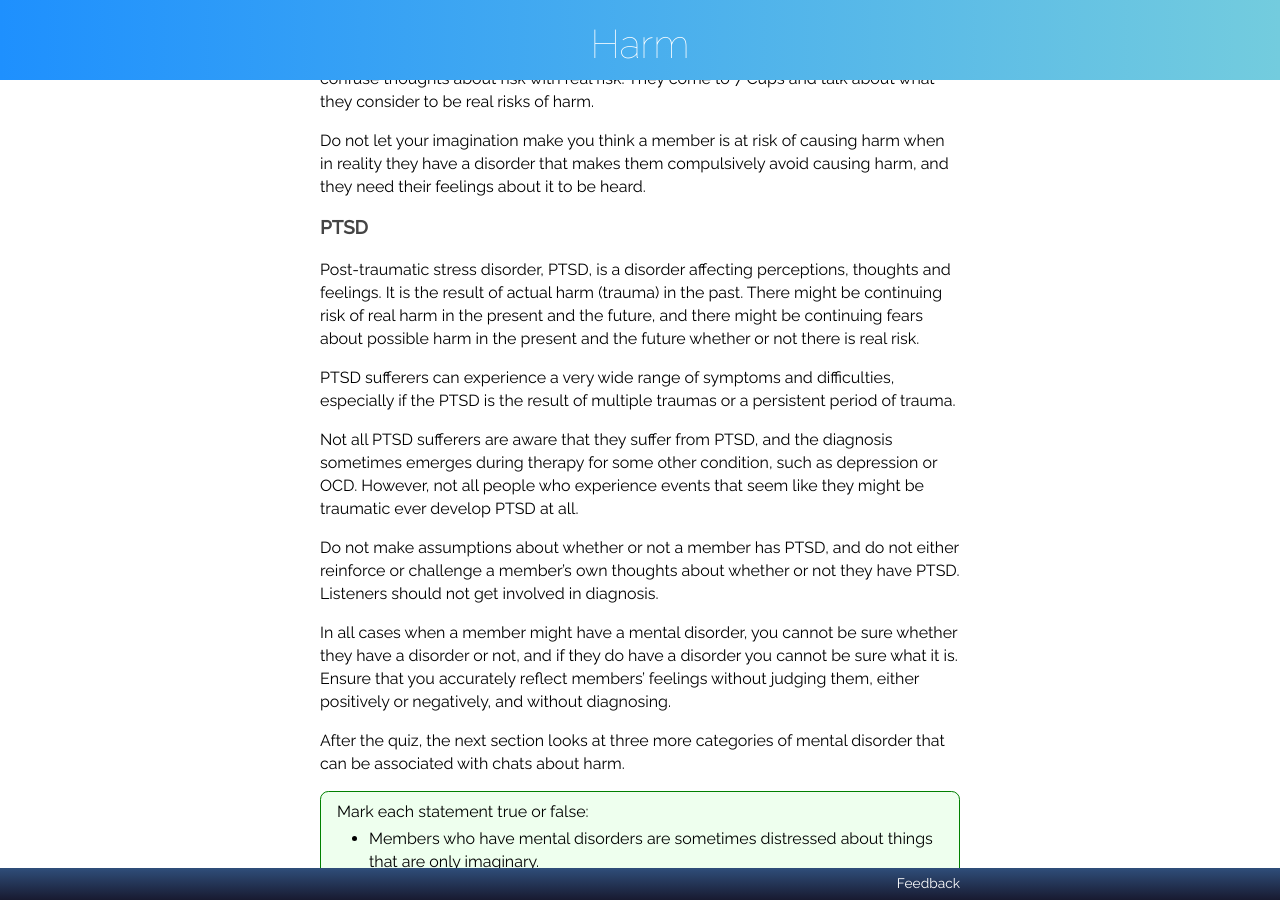
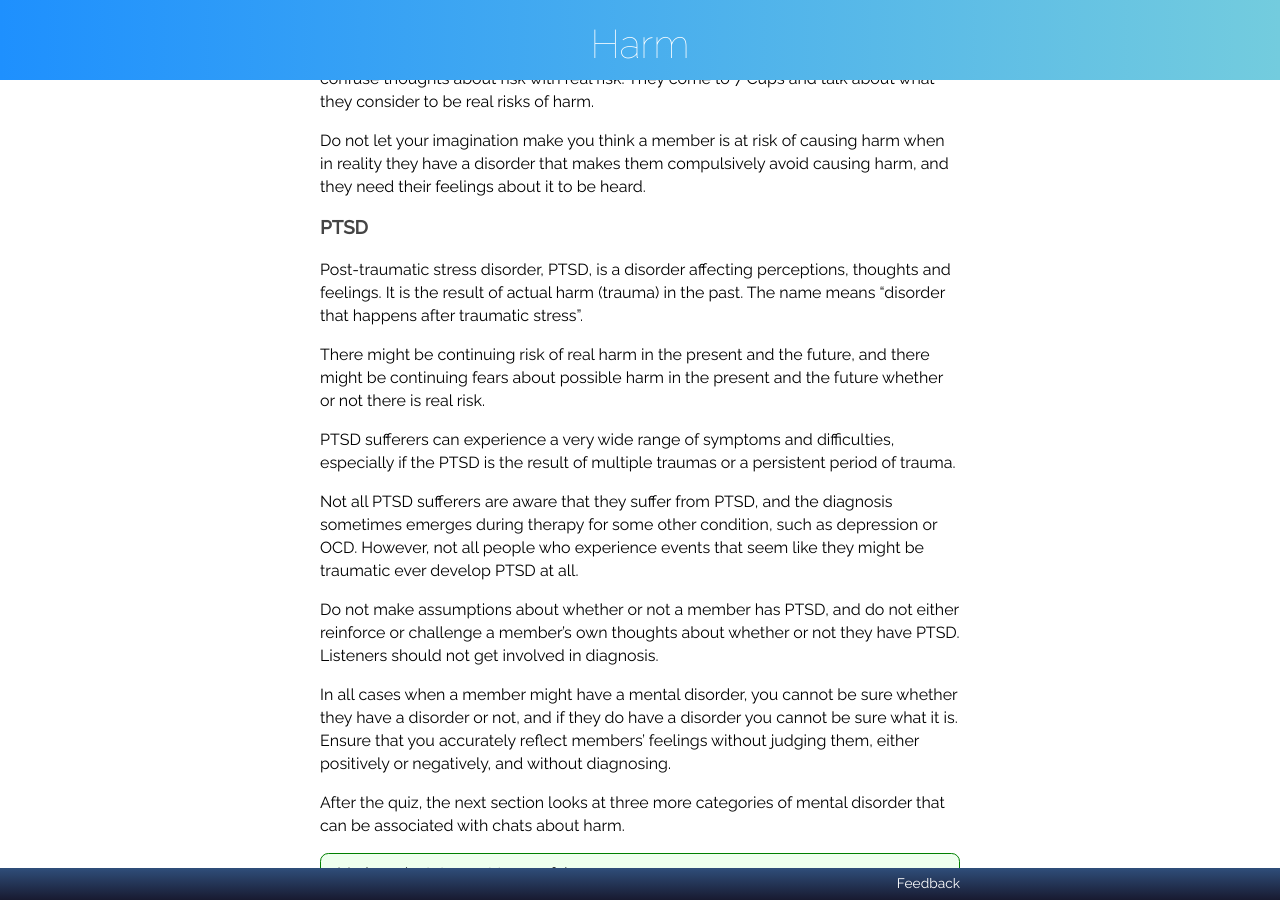
Before and after one commit to RarelyCharlie/rarelycharlie.github.io, a Jekyll site: the page built from _guide/harm.md, in a window 1280 px wide and 900 px high, scrolled down 13648 px. Built offline with Jekyll 4.4.1, drawn with Linux system fonts in a browser that asks for light colours; nearby versions of some CDN libraries.

Commit message:
explain ptsd

```diff
--- a/_guide/harm.md
+++ b/_guide/harm.md
@@ -413,7 +413,9 @@ Do not let your imagination make you think a member is at risk of causing harm w
 ### PTSD
 {:#ptsdx}
 
-Post-traumatic stress disorder, PTSD, is a disorder affecting perceptions, thoughts and feelings. It is the result of actual harm (trauma) in the past. There might be continuing risk of real harm in the present and the future, and there might be continuing fears about possible harm in the present and the future whether or not there is real risk.
+Post-traumatic stress disorder, PTSD, is a disorder affecting perceptions, thoughts and feelings. It is the result of actual harm (trauma) in the past. The name means "disorder that happens after traumatic stress".
+
+There might be continuing risk of real harm in the present and the future, and there might be continuing fears about possible harm in the present and the future whether or not there is real risk.
 
 PTSD sufferers can experience a very wide range of symptoms and difficulties, especially if the PTSD is the result of multiple traumas or a persistent period of trauma.
 
```
